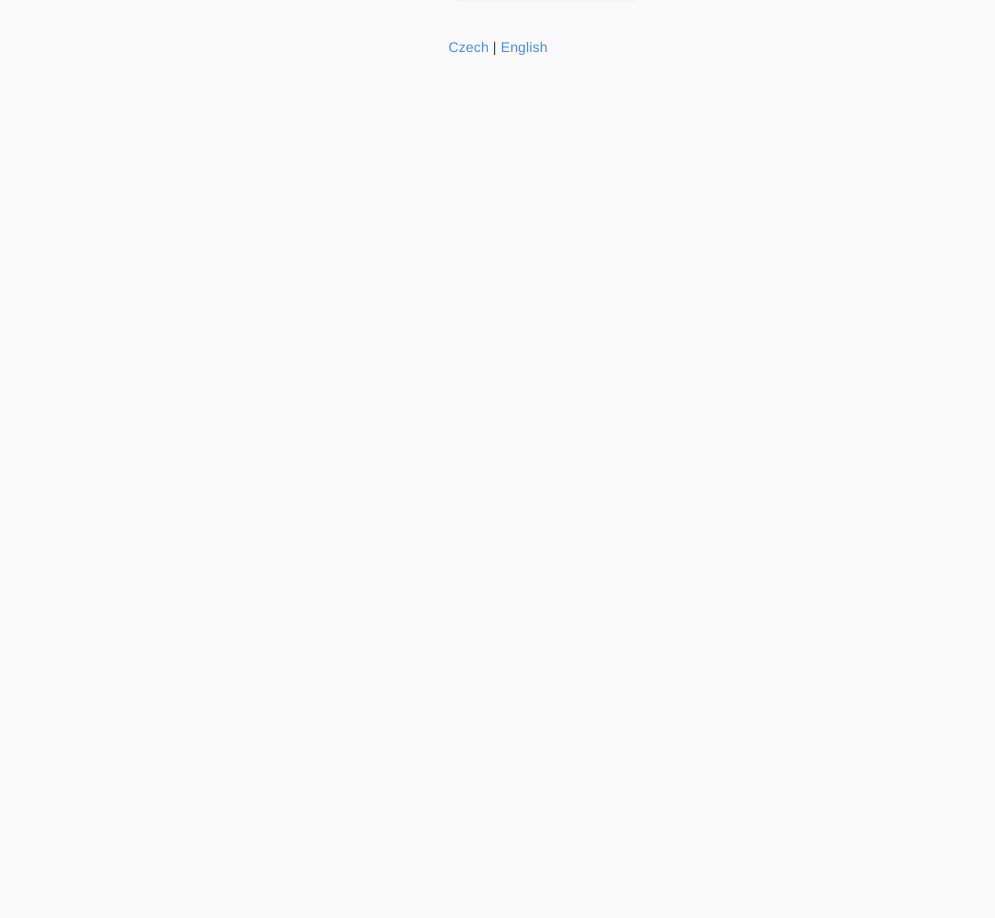
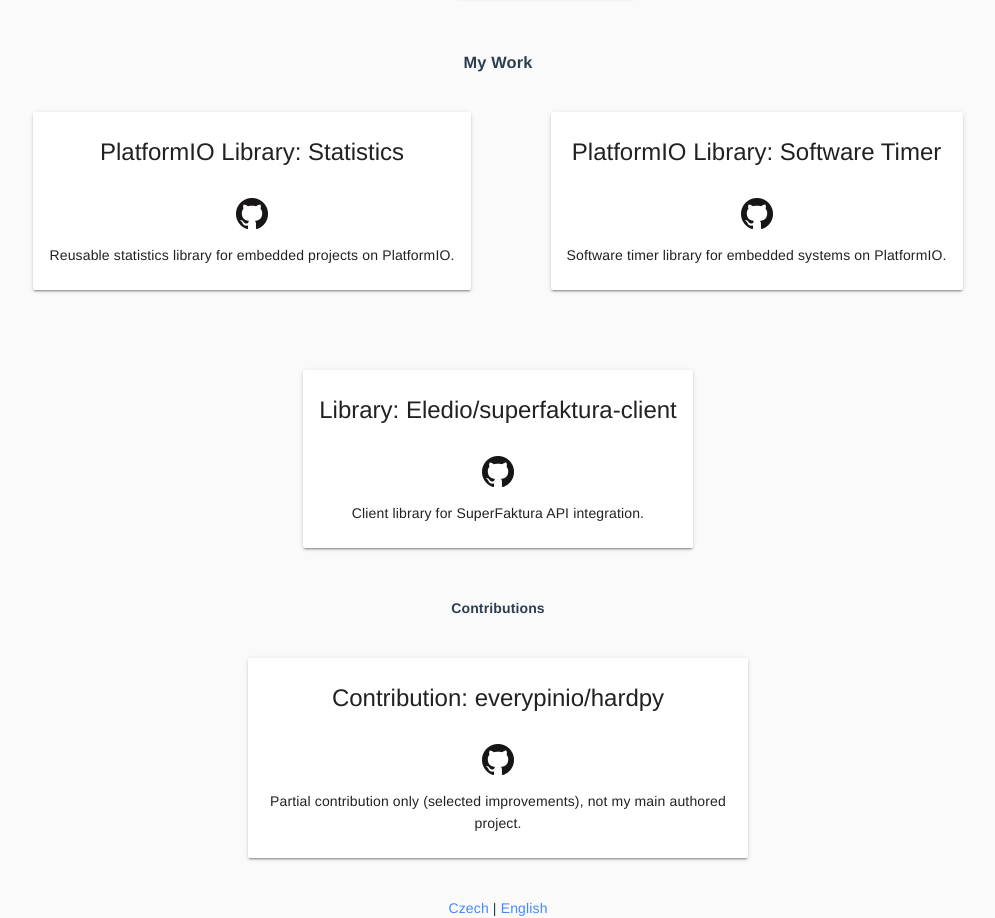
Before and after one commit to rici4kubicek/personal-presentation, a Vue app: page / in a window 1280 px wide. Shown: the part 954-1872 px from the top of the page, without its empty margins (142-1137 px from the left). Before the commit the page ends 1011 px from the top, so only its background shows below. Built offline with nearby package versions, Linux system fonts and the light colour scheme.

Commit message:
My Work sectiom

```diff
--- a/src/locales/cs.json
+++ b/src/locales/cs.json
@@ -11,6 +11,16 @@
   "index.work.header": "Čemu se věnuji",
   "index.work.item1": "Programování embdeded v jazyce C",
   "index.work.item2": "Programování v jazyce Python",
+  "index.projects.header": "Moje práce",
+  "index.projects.statistics.title": "PlatformIO knihovna: Statistics",
+  "index.projects.statistics.description": "Znovupoužitelná statistická knihovna pro embedded projekty na PlatformIO.",
+  "index.projects.softwareTimer.title": "PlatformIO knihovna: Software Timer",
+  "index.projects.softwareTimer.description": "Knihovna softwarového časovače pro embedded systémy na PlatformIO.",
+  "index.projects.superfaktura.title": "Knihovna: Eledio/superfaktura-client",
+  "index.projects.superfaktura.description": "Klientská knihovna pro integraci API SuperFaktura.",
+  "index.projects.contributionsHeader": "Příspěvky",
+  "index.projects.hardpy.title": "Příspěvek: everypinio/hardpy",
+  "index.projects.hardpy.description": "Jen dílčí contribution (vybrané úpravy), nejde o moje hlavní autorské dílo.",
   "contact.meta.title": "Kontakty",
   "contact.title": "Kontakty"
 }
--- a/src/locales/en.json
+++ b/src/locales/en.json
@@ -11,6 +11,16 @@
   "index.work.header": "What I am doing",
   "index.work.item1": "Programming of embdeded in C",
   "index.work.item2": "Programming in Python",
+  "index.projects.header": "My Work",
+  "index.projects.statistics.title": "PlatformIO Library: Statistics",
+  "index.projects.statistics.description": "Reusable statistics library for embedded projects on PlatformIO.",
+  "index.projects.softwareTimer.title": "PlatformIO Library: Software Timer",
+  "index.projects.softwareTimer.description": "Software timer library for embedded systems on PlatformIO.",
+  "index.projects.superfaktura.title": "Library: Eledio/superfaktura-client",
+  "index.projects.superfaktura.description": "Client library for SuperFaktura API integration.",
+  "index.projects.contributionsHeader": "Contributions",
+  "index.projects.hardpy.title": "Contribution: everypinio/hardpy",
+  "index.projects.hardpy.description": "Partial contribution only (selected improvements), not my main authored project.",
   "contact.meta.title": "Contacts",
   "contact.title": "Contacts"
 }
--- a/src/pages/Index.vue
+++ b/src/pages/Index.vue
@@ -94,6 +94,94 @@
         </md-card-content>
       </md-ripple>
     </md-card>
+
+    <h3>{{ $t("index.projects.header") }}</h3>
+
+    <md-card md-with-hover>
+      <md-ripple>
+        <md-card-header>
+          <div class="md-title">{{ $t("index.projects.statistics.title") }}</div>
+        </md-card-header>
+
+        <md-card-content>
+          <div @click="onStatisticsLibraryClick()">
+            <p>
+              <img
+                alt="GitHub logo"
+                src="../assets/contact/github.png"
+                width="32px"
+              />
+            </p>
+            {{ $t("index.projects.statistics.description") }}
+          </div>
+        </md-card-content>
+      </md-ripple>
+    </md-card>
+
+    <md-card md-with-hover>
+      <md-ripple>
+        <md-card-header>
+          <div class="md-title">{{ $t("index.projects.softwareTimer.title") }}</div>
+        </md-card-header>
+
+        <md-card-content>
+          <div @click="onSoftwareTimerLibraryClick()">
+            <p>
+              <img
+                alt="GitHub logo"
+                src="../assets/contact/github.png"
+                width="32px"
+              />
+            </p>
+            {{ $t("index.projects.softwareTimer.description") }}
+          </div>
+        </md-card-content>
+      </md-ripple>
+    </md-card>
+
+    <md-card md-with-hover>
+      <md-ripple>
+        <md-card-header>
+          <div class="md-title">{{ $t("index.projects.superfaktura.title") }}</div>
+        </md-card-header>
+
+        <md-card-content>
+          <div @click="onSuperfakturaClientClick()">
+            <p>
+              <img
+                alt="GitHub logo"
+                src="../assets/contact/github.png"
+                width="32px"
+              />
+            </p>
+            {{ $t("index.projects.superfaktura.description") }}
+          </div>
+        </md-card-content>
+      </md-ripple>
+    </md-card>
+
+    <h4>{{ $t("index.projects.contributionsHeader") }}</h4>
+
+    <md-card md-with-hover>
+      <md-ripple>
+        <md-card-header>
+          <div class="md-title">{{ $t("index.projects.hardpy.title") }}</div>
+        </md-card-header>
+
+        <md-card-content>
+          <div @click="onHardpyClick()">
+            <p>
+              <img
+                alt="GitHub logo"
+                src="../assets/contact/github.png"
+                width="32px"
+              />
+            </p>
+            {{ $t("index.projects.hardpy.description") }}
+          </div>
+        </md-card-content>
+      </md-ripple>
+    </md-card>
   </div>
 </template>
 
@@ -118,6 +206,24 @@
     onEmailClick() {
       window.open("mailto:rici.kubicek+web@gmail.com");
     },
+    onStatisticsLibraryClick() {
+      window.open(
+        "https://github.com/rici4kubicek?tab=repositories&q=statistics",
+        "_blank"
+      );
+    },
+    onSoftwareTimerLibraryClick() {
+      window.open(
+        "https://github.com/rici4kubicek?tab=repositories&q=software+timer",
+        "_blank"
+      );
+    },
+    onSuperfakturaClientClick() {
+      window.open("https://github.com/Eledio/superfaktura-client", "_blank");
+    },
+    onHardpyClick() {
+      window.open("https://github.com/everypinio/hardpy", "_blank");
+    },
   },
 };
 </script>
@@ -137,6 +243,9 @@
 h3 {
   margin: 15px 0 0;
 }
+h4 {
+  margin: 10px 0 0;
+}
 ul {
   list-style-type: none;
   padding: 0;
```
